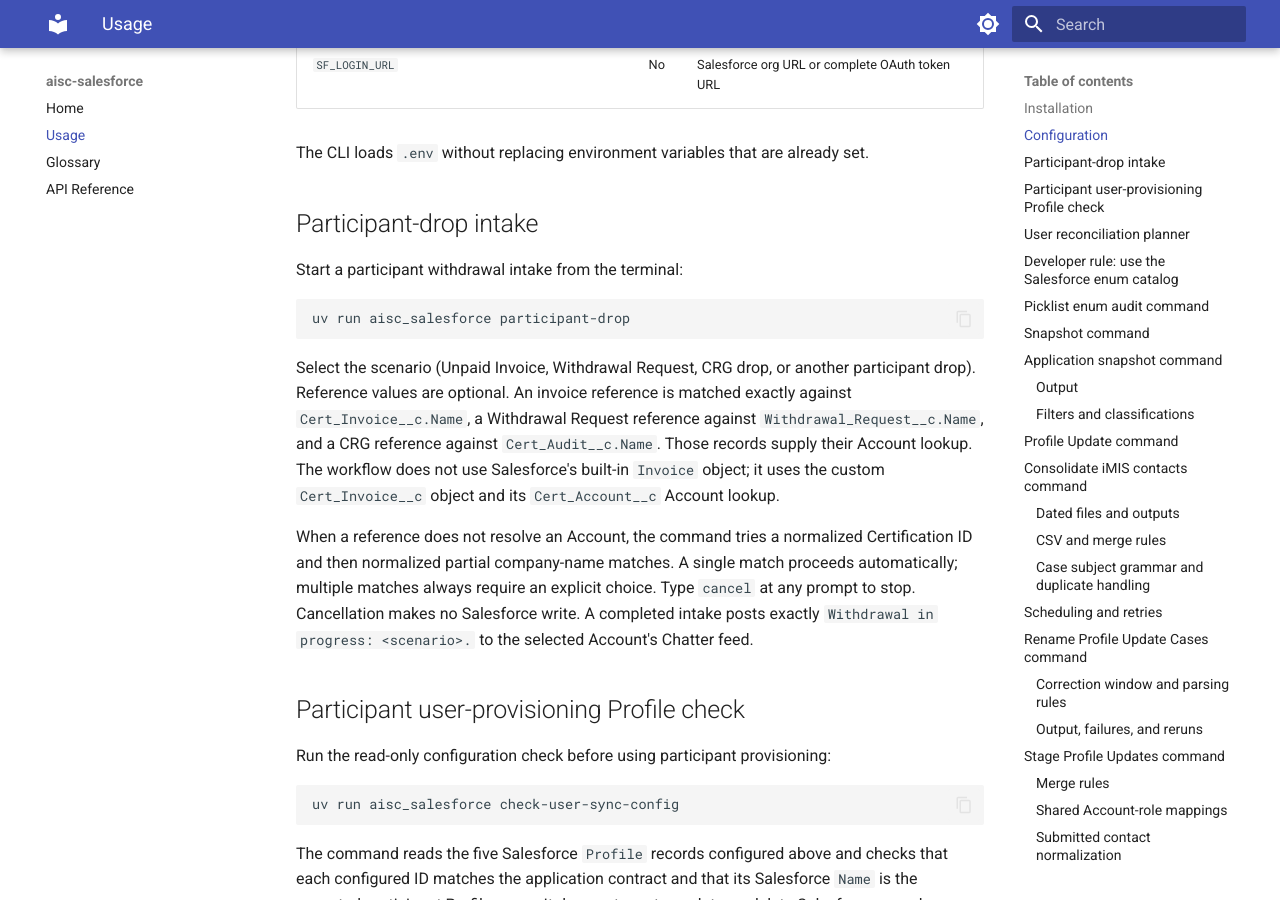
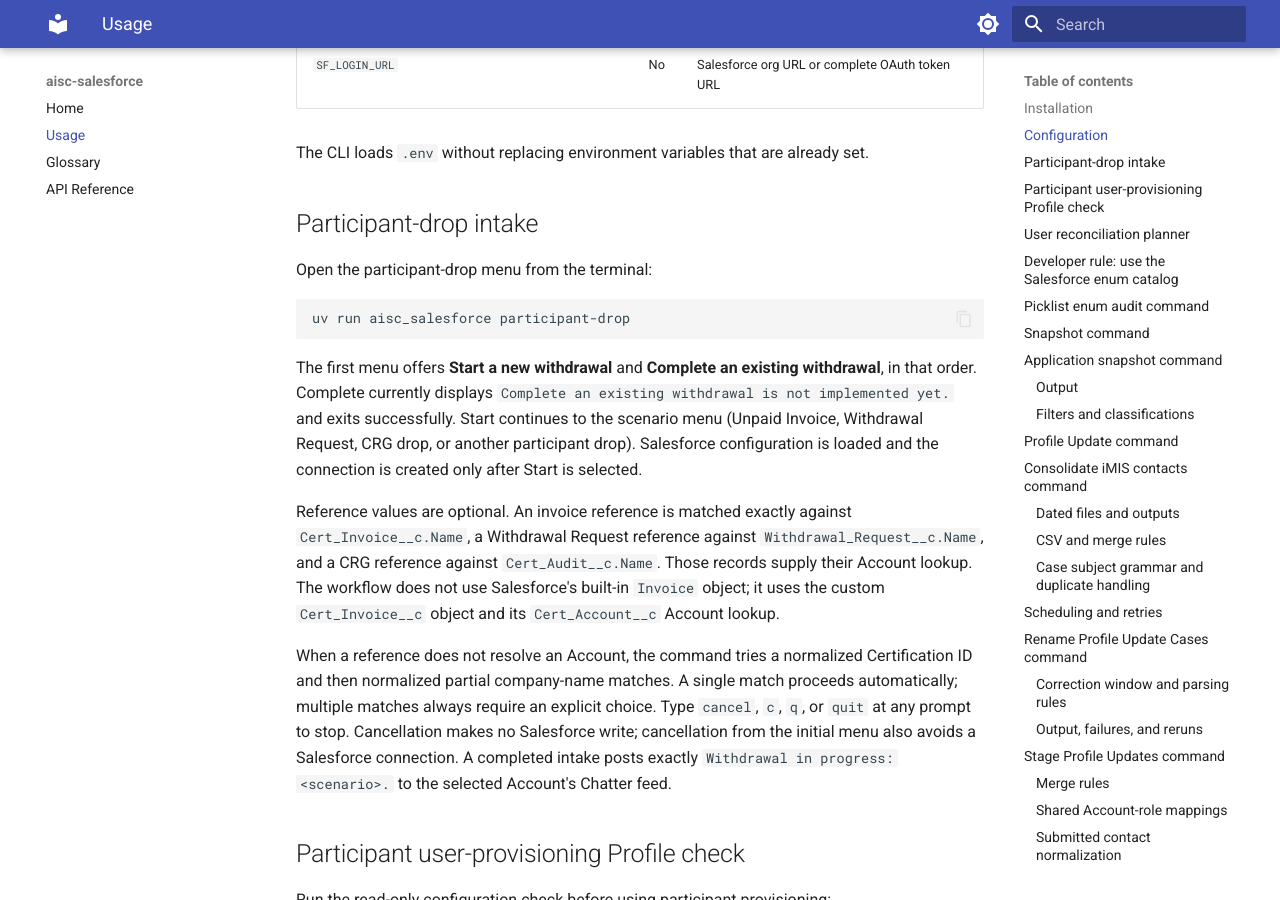
Before and after one commit to MauxBoyle/aisc-sf, an MkDocs documentation site: the page built from docs/usage.md, in a window 1280 px wide and 900 px high, scrolled down 1016 px. Built offline with MkDocs 1.6.1 and Material for MkDocs 9.7.7, drawn with Linux system fonts in a browser that asks for light colours.

Commit message:
Add participant drop action menu

````diff
--- a/docs/usage.md
+++ b/docs/usage.md
@@ -34,26 +34,33 @@ set.
 
 ## Participant-drop intake
 
-Start a participant withdrawal intake from the terminal:
+Open the participant-drop menu from the terminal:
 
 ```bash
 uv run aisc_salesforce participant-drop
 ```
 
-Select the scenario (Unpaid Invoice, Withdrawal Request, CRG drop, or another
-participant drop). Reference values are optional. An invoice reference is
-matched exactly against `Cert_Invoice__c.Name`, a Withdrawal Request reference
-against `Withdrawal_Request__c.Name`, and a CRG reference against
-`Cert_Audit__c.Name`. Those records supply their Account lookup. The workflow
-does not use Salesforce's built-in `Invoice` object; it uses the custom
-`Cert_Invoice__c` object and its `Cert_Account__c` Account lookup.
+The first menu offers **Start a new withdrawal** and **Complete an existing
+withdrawal**, in that order. Complete currently displays `Complete an existing
+withdrawal is not implemented yet.` and exits successfully. Start continues to
+the scenario menu (Unpaid Invoice, Withdrawal Request, CRG drop, or another
+participant drop). Salesforce configuration is loaded and the connection is
+created only after Start is selected.
+
+Reference values are optional. An invoice reference is matched exactly against
+`Cert_Invoice__c.Name`, a Withdrawal Request reference against
+`Withdrawal_Request__c.Name`, and a CRG reference against `Cert_Audit__c.Name`.
+Those records supply their Account lookup. The workflow does not use
+Salesforce's built-in `Invoice` object; it uses the custom `Cert_Invoice__c`
+object and its `Cert_Account__c` Account lookup.
 
 When a reference does not resolve an Account, the command tries a normalized
 Certification ID and then normalized partial company-name matches. A single
 match proceeds automatically; multiple matches always require an explicit
-choice. Type `cancel` at any prompt to stop. Cancellation makes no Salesforce
-write. A completed intake posts exactly `Withdrawal in progress: <scenario>.`
-to the selected Account's Chatter feed.
+choice. Type `cancel`, `c`, `q`, or `quit` at any prompt to stop. Cancellation
+makes no Salesforce write; cancellation from the initial menu also avoids a
+Salesforce connection. A completed intake posts exactly `Withdrawal in
+progress: <scenario>.` to the selected Account's Chatter feed.
 
 ## Participant user-provisioning Profile check
 
````
Also changed, not shown: README.md (+16 -10 lines), 5 other files.
